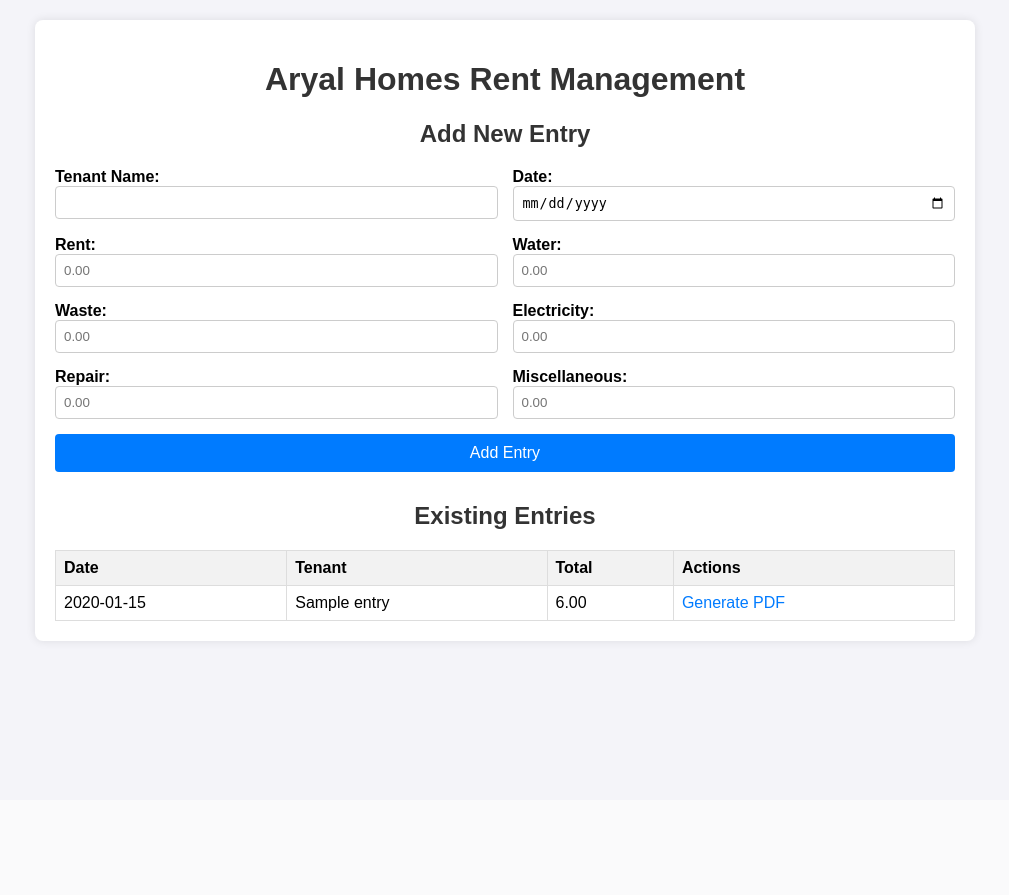
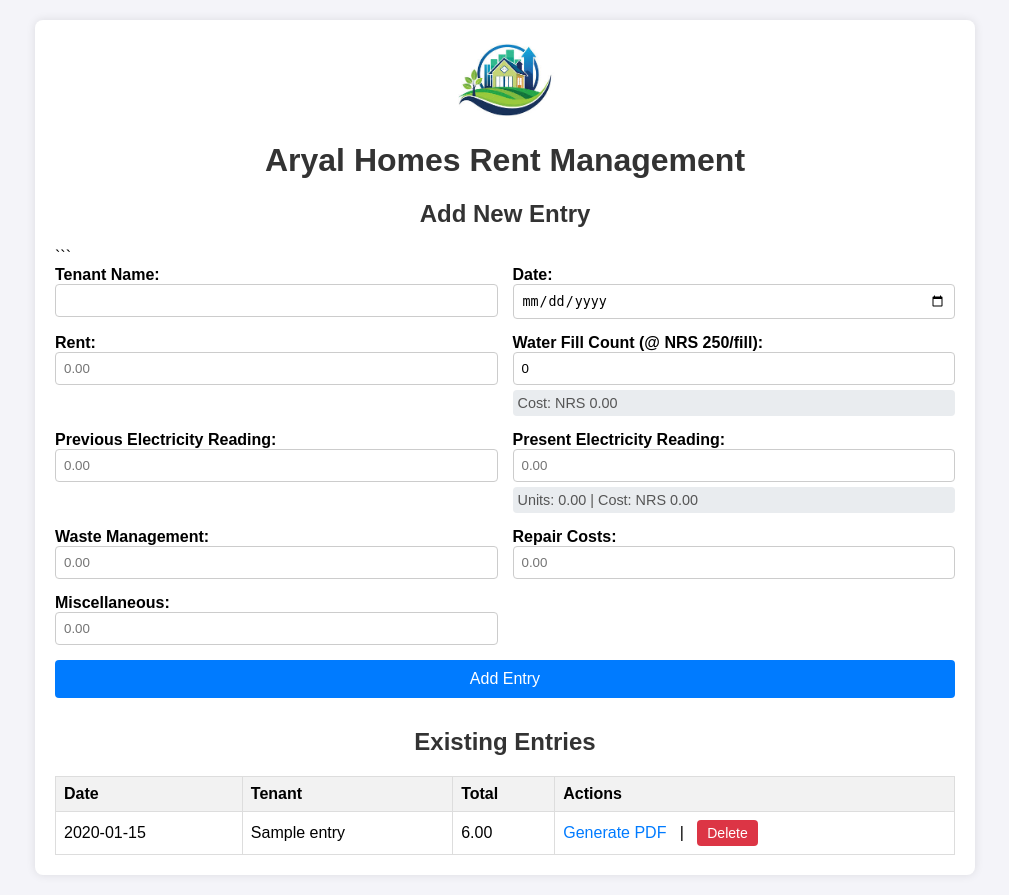
Before and after one commit to badalaryal11/aryal-homes-rent-manager, a Flask app: page / in a window 1280 px wide. Shown: the whole page, without its empty margins (135-1144 px from the left). Before the commit the page ends 644 px from the top, so only its background shows below. Run offline with Flask 3, Linux system fonts and the light colour scheme; tables that the repository leaves empty hold one stand-in row (values such as "Sample post").

Commit message:
bug fixes and changes to ui

````diff
--- a/app.py
+++ b/app.py
@@ -1,31 +1,45 @@
 # app.py
+
 import os
-# from flask import Flask, render_template, request, redirect, url_for, Response
-from flask import Flask, render_template, request, send_file, redirect, url_for, Response, make_response
-from flask import make_response
+import io
+from datetime import datetime
+
+from flask import Flask, render_template, request, redirect, url_for, send_file
 from flask_sqlalchemy import SQLAlchemy
-from datetime import datetime
-from fpdf import FPDF
-import io
+
+# --- ReportLab Imports ---
+from reportlab.pdfgen import canvas
+from reportlab.lib.pagesizes import letter
+from reportlab.lib import colors
+from reportlab.lib.units import inch
+from reportlab.pdfbase import pdfmetrics
+from reportlab.pdfbase.ttfonts import TTFont
 
 # --- App and Database Configuration ---
 app = Flask(__name__)
-# Defines the path for the SQLite database file
 basedir = os.path.abspath(os.path.dirname(__file__))
 app.config['SQLALCHEMY_DATABASE_URI'] = 'sqlite:///' + os.path.join(basedir, 'rent.db')
 app.config['SQLALCHEMY_TRACK_MODIFICATIONS'] = False
 db = SQLAlchemy(app)
 
 # --- Database Model Definition ---
-# This class defines the structure of our database table.
+# UPDATED: Changed 'water' to 'water_fill_count' and added 'water_cost'
 class RentEntry(db.Model):
     id = db.Column(db.Integer, primary_key=True)
     tenant_name = db.Column(db.String(100), nullable=False)
     entry_date = db.Column(db.Date, nullable=False, default=datetime.utcnow)
     rent = db.Column(db.Float, nullable=False, default=0)
-    water = db.Column(db.Float, nullable=False, default=0)
+
+    # New: Store the count, then calculate the cost
+    water_fill_count = db.Column(db.Integer, nullable=False, default=0)
+    water = db.Column(db.Float, nullable=False, default=0) # This will store the CALCULATED water cost
+
     waste = db.Column(db.Float, nullable=False, default=0)
+
+    electricity_previous_reading = db.Column(db.Float, nullable=False, default=0)
+    electricity_present_reading = db.Column(db.Float, nullable=False, default=0)
     electricity = db.Column(db.Float, nullable=False, default=0)
+
     repair = db.Column(db.Float, nullable=False, default=0)
     misc = db.Column(db.Float, nullable=False, default=0)
 
@@ -37,163 +51,42 @@
     def __repr__(self):
         return f'<RentEntry for {self.tenant_name}>'
 
-# --- PDF Generation Class ---
-# A helper class to create the PDF invoice.
-class PDF(FPDF):
-    def header(self):
-        self.set_font('Arial', 'B', 15)
-        self.cell(0, 10, 'Aryal Homes - Rent Invoice', 0, 1, 'C')
-        self.ln(10) # Line break
-
-    def footer(self):
-        self.set_y(-15)
-        self.set_font('Arial', 'I', 8)
-        self.cell(0, 10, f'Page {self.page_no()}', 0, 0, 'C')
-
 # --- Web Routes ---
 @app.route('/', methods=['GET', 'POST'])
 def index():
-    # If the form is submitted...
     if request.method == 'POST':
-        # Get data from the form, converting to float and handling empty values
-        tenant_name = request.form['tenant_name']
-        entry_date = datetime.strptime(request.form['entry_date'], '%Y-%m-%d').date()
-        rent = float(request.form.get('rent') or 0)
-        water = float(request.form.get('water') or 0)
-        waste = float(request.form.get('waste') or 0)
-        electricity = float(request.form.get('electricity') or 0)
-        repair = float(request.form.get('repair') or 0)
-        misc = float(request.form.get('misc') or 0)
+        # --- UPDATED: Water Calculation Logic ---
+        water_fill_count = int(request.form.get('water_fill_count') or 0)
+        water_cost = water_fill_count * 250 # Price is Nrs. 250 per fill
 
-        # Create a new entry and add it to the database
+        previous_reading = float(request.form.get('electricity_previous_reading') or 0)
+        present_reading = float(request.form.get('electricity_present_reading') or 0)
+        units_consumed = 0
+        if present_reading >= previous_reading:
+            units_consumed = present_reading - previous_reading
+        electricity_cost = units_consumed * 13 # Price is Nrs. 13 per unit
+
         new_entry = RentEntry(
-            tenant_name=tenant_name,
-            entry_date=entry_date,
-            rent=rent,
-            water=water,
-            waste=waste,
-            electricity=electricity,
-            repair=repair,
-            misc=misc
+            tenant_name=request.form['tenant_name'],
+            entry_date=datetime.strptime(request.form['entry_date'], '%Y-%m-%d').date(),
+            rent=float(request.form.get('rent') or 0),
+
+            water_fill_count=water_fill_count, # Store the count
+            water=water_cost,                   # Store the calculated cost
+
+            waste=float(request.form.get('waste') or 0),
+            electricity_previous_reading=previous_reading,
+            electricity_present_reading=present_reading,
+            electricity=electricity_cost,
+            repair=float(request.form.get('repair') or 0),
+            misc=float(request.form.get('misc') or 0)
         )
         db.session.add(new_entry)
         db.session.commit()
         return redirect(url_for('index'))
 
-    # If it's a GET request, just show the page with all entries
     all_entries = RentEntry.query.order_by(RentEntry.entry_date.desc()).all()
     return render_template('index.html', entries=all_entries)
-
-
-# In app.py
-
-# ... (keep all your other imports and code) ...
-
-# In app.py
-
-# ... (keep all your other imports and code) ...
-
-# In app.py
-
-# Ensure you have 'send_file' imported, and 'io' is no longer needed if you remove it from the imports.
-
-# ... (rest of your app.py, including app config, RentEntry model, PDF class, and index route) ...
-
-
-# In app.py
-
-
-
-# ... (rest of your app.py, including app config, RentEntry model, PDF class, and index route) ...
-
-
-@app.route('/generate_pdf/<int:entry_id>')
-def generate_pdf(entry_id):
-    # Find the specific entry in the database
-    entry = RentEntry.query.get_or_404(entry_id)
-
-    pdf = PDF()
-
-    # Add the Unicode font and set it for different styles
-    try:
-        if not os.path.exists("DejaVuSans.ttf"):
-            # Provide a more specific error for the log and return, but try to proceed with Arial
-            app.logger.error("DejaVuSans.ttf not found in the project directory. Falling back to Arial.")
-            pdf.set_font("Arial", size=12) # Fallback if font file is not found
-            pdf.add_page()
-            pdf.cell(0, 10, "Warning: DejaVuSans.ttf not found. Using Arial font. Non-ASCII characters may not display correctly.", 0, 1)
-        else:
-            pdf.add_font("DejaVu", style="", fname="DejaVuSans.ttf")
-            pdf.add_font("DejaVu", style="B", fname="DejaVuSans.ttf")
-            pdf.set_font("DejaVu", size=12) # Default to regular
-    except Exception as e:
-        # Catch any other font loading issues
-        app.logger.error(f"Error loading DejaVuSans.ttf font: {e}. Falling back to Arial.")
-        pdf.set_font("Arial", size=12)
-        pdf.add_page()
-        pdf.cell(0, 10, f"Warning: Error loading DejaVuSans.ttf: {e}. Using Arial font. Non-ASCII characters may not display correctly.", 0, 1)
-
-    # Add content to the PDF - ensure a page is added before drawing cells
-    if not pdf.page: # Check if a page has already been added by the error handling
-         pdf.add_page()
-
-    # Use the font that was successfully set (DejaVu or Arial fallback)
-    # Be careful to use only the 'B' style if DejaVu was successfully loaded.
-    current_font_name = pdf.font_family # Get the currently active font family
-
-    pdf.set_font(current_font_name, style='', size=12) # Set to regular for tenant name etc.
-    pdf.cell(0, 10, f'Tenant Name: {entry.tenant_name}', 0, 1)
-    pdf.cell(0, 10, f'Date: {entry.entry_date.strftime("%B %d, %Y")}', 0, 1)
-    pdf.ln(5)
-
-    # Set to bold for categories, if bold was added for the current font
-    if current_font_name == "DejaVu":
-        pdf.set_font("DejaVu", style='B', size=12)
-    else: # If Arial or other fallback, just use default bold if available or regular
-        pdf.set_font(current_font_name, style='B', size=12)
-
-    pdf.cell(95, 10, 'Category', 1, 0, 'C')
-    pdf.cell(95, 10, 'Amount (NPR)', 1, 1, 'C')
-
-    pdf.set_font(current_font_name, style='', size=12) # Revert to regular for data
-    charges = {
-        'Rent': entry.rent, 'Water': entry.water, 'Waste Management': entry.waste,
-        'Electricity': entry.electricity, 'Repair Costs': entry.repair, 'Miscellaneous': entry.misc
-    }
-    for category, amount in charges.items():
-        pdf.cell(95, 10, f'  {category}', 1, 0)
-        pdf.cell(95, 10, f'  {amount:,.2f}', 1, 1)
-
-    # Set to bold for total, if bold was added for the current font
-    if current_font_name == "DejaVu":
-        pdf.set_font("DejaVu", style='B', size=12)
-    else:
-        pdf.set_font(current_font_name, style='B', size=12)
-
-    pdf.cell(95, 10, '  Total Amount', 1, 0)
-    pdf.cell(95, 10, f'  {entry.total:,.2f}', 1, 1)
-
-    # --- THE CORRECT fpdf2 + io.BytesIO + send_file APPROACH ---
-    try:
-        buffer = io.BytesIO()
-        # This is the correct way for fpdf2 to write its content into a BytesIO buffer
-        pdf.output(dest=buffer)
-        buffer.seek(0) # IMPORTANT: Rewind the buffer to the beginning for reading
-
-        filename = f'invoice_{entry.tenant_name}_{entry.entry_date}.pdf'
-
-        return send_file(
-            buffer,
-            mimetype='application/pdf',
-            as_attachment=True,
-            download_name=filename,
-            last_modified=datetime.now()
-        )
-
-    except Exception as e:
-        app.logger.error(f"Error during PDF output or send_file for entry {entry_id}: {e}")
-        return f"An error occurred during PDF generation/sending: {e}", 500
-
 
 @app.route('/delete/<int:entry_id>', methods=['POST'])
 def delete_entry(entry_id):
@@ -202,26 +95,156 @@
     db.session.commit()
     return redirect(url_for('index'))
 
+# In app.py
 
-# This part runs the app
+# ... (keep all your other imports and code) ...
+
+@app.route('/generate_pdf/<int:entry_id>')
+def generate_pdf(entry_id):
+    entry = RentEntry.query.get_or_404(entry_id)
+
+    buffer = io.BytesIO()
+    p = canvas.Canvas(buffer, pagesize=letter)
+    width, height = letter
+
+    # --- Register Fonts ---
+    font_path = "DejaVuSans.ttf"
+    main_font = 'Helvetica'
+
+    if os.path.exists(font_path):
+        try:
+            pdfmetrics.registerFont(TTFont('DejaVu', font_path))
+            pdfmetrics.registerFont(TTFont('DejaVu-Bold', font_path))
+            pdfmetrics.registerFont(TTFont('DejaVu-Italic', font_path))
+            pdfmetrics.registerFont(TTFont('DejaVu-BoldItalic', font_path))
+            main_font = 'DejaVu'
+        except Exception as e:
+            app.logger.error(f"ReportLab: Error registering DejaVuSans.ttf: {e}. Falling back to Helvetica.")
+            main_font = 'Helvetica'
+    else:
+        app.logger.error("ReportLab: DejaVuSans.ttf not found. Using Helvetica.")
+        main_font = 'Helvetica'
+
+    # --- PDF Content Drawing ---
+
+    logo_path = "static/logo.jpeg"
+    logo_height_points = 0.8 * inch # Define desired height for the logo (0.8 inches)
+    logo_width_points = 0.8 * inch # Define desired width for the logo (0.8 inches)
+
+    # --- NEW: DRAW THE LOGO WITH CORRECTED POSITIONING ---
+    if os.path.exists(logo_path):
+        # Calculate Y position: height - top_margin - logo_height
+        # This places the TOP of the logo at (height - top_margin)
+        top_margin = 0.75 * inch
+        logo_y_position = height - top_margin - logo_height_points
+
+        # Calculate X position to center it (optional, you can keep it left if preferred)
+        # For left alignment, use x=1*inch
+        logo_x_position = (width - logo_width_points) / 2.0 # Center horizontally
+
+        p.drawImage(logo_path,
+                    x=logo_x_position, # Centered X position
+                    y=logo_y_position, # Corrected Y position for the top alignment
+                    width=logo_width_points,
+                    height=logo_height_points, # Specify height explicitly for better control
+                    preserveAspectRatio=True,
+                    mask='auto')
+
+        # Adjust vertical spacing after the logo
+        y_offset_after_logo = top_margin + logo_height_points + 0.2*inch # Space after logo
+    else:
+        y_offset_after_logo = 1.0 * inch # Default top margin if no logo
+
+    # Invoice Title (adjusted to be below the logo)
+    p.setFont(f"{main_font}-Bold", 16)
+    p.drawCentredString(width / 2.0, height - y_offset_after_logo, "Aryal Homes - Rent Invoice")
+
+    # Start main content further down to avoid overlapping with logo/title
+    start_content_y = height - y_offset_after_logo - 0.5*inch # Adjust this value as needed
+
+    p.setFont(main_font, 11)
+    p.drawString(1*inch, start_content_y, f"Tenant Name: {entry.tenant_name}")
+    p.drawString(1*inch, start_content_y - 0.2*inch, f"Invoice Date: {entry.entry_date.strftime('%B %d, %Y')}")
+
+    # --- The rest of the function (adjust y_position start) ---
+    y_position = start_content_y - 0.7*inch # Adjusted start position for table
+
+    table_left_margin = 1*inch
+    table_right_margin = width - 1*inch
+
+    p.setFont(f"{main_font}-Bold", 12)
+    p.drawString(table_left_margin, y_position, "Category")
+    p.drawRightString(table_right_margin, y_position, "Amount (NRS)")
+    y_position -= 0.2*inch
+    p.line(table_left_margin, y_position, table_right_margin, y_position)
+    y_position -= 0.25*inch
+
+    p.setFont(main_font, 11)
+    charges = [("Rent", entry.rent)]
+    for category, amount in charges:
+        p.drawString(table_left_margin, y_position, category)
+        p.drawRightString(table_right_margin, y_position, f"{amount:,.2f}")
+        y_position -= 0.25*inch
+
+    p.setFont(f"{main_font}-Bold", 11)
+    p.drawString(table_left_margin, y_position, "Water Details")
+    y_position -= 0.25*inch
+    p.setFont(main_font, 10)
+    p.drawString(table_left_margin + 0.2*inch, y_position, f"Times Filled: {entry.water_fill_count} @ NRS 250.00/fill")
+    y_position -= 0.25*inch
+    p.setFont(main_font, 11)
+    p.drawString(table_left_margin, y_position, "Water Cost")
+    p.drawRightString(table_right_margin, y_position, f"{entry.water:,.2f}")
+    y_position -= 0.25*inch
+
+    units_consumed = entry.electricity_present_reading - entry.electricity_previous_reading
+    p.setFont(f"{main_font}-Bold", 11)
+    p.drawString(table_left_margin, y_position, "Electricity Details")
+    y_position -= 0.25*inch
+    p.setFont(main_font, 10)
+    p.drawString(table_left_margin + 0.2*inch, y_position, f"Present Reading: {entry.electricity_present_reading:,.2f}")
+    y_position -= 0.20*inch
+    p.drawString(table_left_margin + 0.2*inch, y_position, f"Previous Reading: {entry.electricity_previous_reading:,.2f}")
+    y_position -= 0.20*inch
+    p.drawString(table_left_margin + 0.2*inch, y_position, f"Units Consumed: {units_consumed:,.2f} units @ NRS 13.00/unit")
+    y_position -= 0.25*inch
+    p.setFont(main_font, 11)
+    p.drawString(table_left_margin, y_position, "Electricity Cost")
+    p.drawRightString(table_right_margin, y_position, f"{entry.electricity:,.2f}")
+    y_position -= 0.25*inch
+
+    other_charges = [
+        ("Waste Management", entry.waste),
+        ("Repair Costs", entry.repair),
+        ("Miscellaneous", entry.misc),
+    ]
+    for category, amount in other_charges:
+        p.drawString(table_left_margin, y_position, category)
+        p.drawRightString(table_right_margin, y_position, f"{amount:,.2f}")
+        y_position -= 0.25*inch
+
+    y_position -= 0.2*inch
+    p.line(table_left_margin, y_position, table_right_margin, y_position)
+    y_position -= 0.25*inch
+    p.setFont(f"{main_font}-Bold", 12)
+    p.drawString(table_left_margin, y_position, "Total Amount Due")
+    p.drawRightString(table_right_margin, y_position, f"{entry.total:,.2f}")
+
+    p.showPage()
+    p.save()
+    buffer.seek(0)
+
+    filename = f'invoice_{entry.tenant_name}_{entry.entry_date}.pdf'
+
+    return send_file(
+        buffer,
+        mimetype='application/pdf',
+        as_attachment=True,
+        download_name=filename
+    )
+
+# --- Main Execution ---
 if __name__ == '__main__':
     with app.app_context():
-        # This will create the database file and table if they don't exist
         db.create_all()
-    app.run(debug=True) # debug=True allows you to see errors and auto-reloads the server
-
-# --- IGNORE ---
-# --- FINAL, ROBUST METHod-
-
-    # 1. Generate the PDF output as bytes.
-    #    The output() method already returns a bytes-like object.
-    #pdf_output = pdf.output()
-
-    # 2. Use make_response to create a response object from the bytes.
-    #response = make_response(pdf_output)
-
-    # 3. Set the appropriate headers to tell the browser it's a downloadable PDF.
-   # response.headers['Content-Type'] = 'application/pdf'
-    #response.headers['Content-Disposition'] = f'attachment;filename=invoice_{entry.tenant_name}_{entry.entry_date}.pdf'
-
-    #return response
+    app.run(debug=True)
--- a/templates/index.html
+++ b/templates/index.html
@@ -1,9 +1,13 @@
 <!DOCTYPE html>
 <html lang="en">
 <head>
-    <meta charset="UTF-8">
-    <meta name="viewport" content="width=device-width, initial-scale=1.0">
-    <title>Aryal Homes - Rent Management</title>
+    <div class="container">
+        <img src="{{ url_for('static', filename='logo.jpeg') }}" alt="Aryal Homes Logo" style="width: 100px; display: block; margin: 0 auto 15px;">
+
+        <h1>Aryal Homes Rent Management</h1>
+
+        <h2>Add New Entry</h2>
+        ```
     <style>
         body { font-family: Arial, sans-serif; margin: 20px; background-color: #f4f4f9; }
         h1, h2 { color: #333; text-align: center; }
@@ -19,13 +23,13 @@
         tr:nth-child(even) { background-color: #f9f9f9; }
         a { color: #007BFF; text-decoration: none; }
         a:hover { text-decoration: underline; }
+        .delete-btn { background-color: #dc3545; color: white; border: none; padding: 5px 10px; border-radius: 4px; cursor: pointer; font-size: 14px; }
+        .summary-info { font-size: 0.9em; color: #555; margin-top: 5px; background-color: #e9ecef; padding: 5px; border-radius: 4px;}
+        .summary-info.error { color: red; }
     </style>
 </head>
 <body>
-    <div class="container">
-        <h1>Aryal Homes Rent Management</h1>
 
-        <h2>Add New Entry</h2>
         <form action="/" method="POST">
             <div>
                 <label for="tenant_name">Tenant Name:</label>
@@ -40,25 +44,32 @@
                 <input type="number" id="rent" name="rent" step="0.01" placeholder="0.00">
             </div>
             <div>
-                <label for="water">Water:</label>
-                <input type="number" id="water" name="water" step="0.01" placeholder="0.00">
+                <label for="water_fill_count">Water Fill Count (@ NRS 250/fill):</label>
+                <input type="number" id="water_fill_count" name="water_fill_count" step="1" min="0" value="0" oninput="calculateWater()">
+                <div id="water-summary" class="summary-info">Cost: NRS 0.00</div>
             </div>
             <div>
-                <label for="waste">Waste:</label>
+                <label for="electricity_previous_reading">Previous Electricity Reading:</label>
+                <input type="number" id="electricity_previous_reading" name="electricity_previous_reading" step="0.01" placeholder="0.00" oninput="calculateElectricity()">
+            </div>
+            <div>
+                <label for="electricity_present_reading">Present Electricity Reading:</label>
+                <input type="number" id="electricity_present_reading" name="electricity_present_reading" step="0.01" placeholder="0.00" oninput="calculateElectricity()">
+                <div id="electricity-summary" class="summary-info">Units: 0.00 | Cost: NRS 0.00</div>
+            </div>
+            <div>
+                <label for="waste">Waste Management:</label>
                 <input type="number" id="waste" name="waste" step="0.01" placeholder="0.00">
             </div>
             <div>
-                <label for="electricity">Electricity:</label>
-                <input type="number" id="electricity" name="electricity" step="0.01" placeholder="0.00">
-            </div>
-            <div>
-                <label for="repair">Repair:</label>
+                <label for="repair">Repair Costs:</label>
                 <input type="number" id="repair" name="repair" step="0.01" placeholder="0.00">
             </div>
             <div>
                 <label for="misc">Miscellaneous:</label>
                 <input type="number" id="misc" name="misc" step="0.01" placeholder="0.00">
             </div>
+
             <button type="submit">Add Entry</button>
         </form>
 
@@ -80,11 +91,59 @@
                     <td>{{ "%.2f"|format(entry.total) }}</td>
                     <td>
                         <a href="{{ url_for('generate_pdf', entry_id=entry.id) }}">Generate PDF</a>
+                        &nbsp;&nbsp;|&nbsp;&nbsp;
+                        <form action="{{ url_for('delete_entry', entry_id=entry.id) }}" method="POST" style="display:inline;">
+                            <button type="submit" onclick="return confirm('Are you sure you want to delete this entry?');" class="delete-btn">
+                                Delete
+                            </button>
+                        </form>
                     </td>
                 </tr>
                 {% endfor %}
             </tbody>
         </table>
     </div>
+
+    <script>
+        const WATER_PRICE_PER_FILL = 250;
+        const ELECTRICITY_PRICE_PER_UNIT = 13;
+
+        function calculateWater() {
+            const fillCount = parseInt(document.getElementById('water_fill_count').value) || 0;
+            const summaryDiv = document.getElementById('water-summary');
+
+            if (fillCount < 0) {
+                summaryDiv.textContent = "Fill count cannot be negative.";
+                summaryDiv.classList.add('error');
+                return;
+            }
+            summaryDiv.classList.remove('error');
+            const cost = fillCount * WATER_PRICE_PER_FILL;
+            summaryDiv.textContent = `Cost: NRS ${cost.toFixed(2)}`;
+        }
+
+        function calculateElectricity() {
+            const prevReading = parseFloat(document.getElementById('electricity_previous_reading').value) || 0;
+            const presReading = parseFloat(document.getElementById('electricity_present_reading').value) || 0;
+            const summaryDiv = document.getElementById('electricity-summary');
+
+            if (presReading < prevReading) {
+                summaryDiv.textContent = "Present reading cannot be less than previous.";
+                summaryDiv.classList.add('error');
+                return;
+            }
+            summaryDiv.classList.remove('error');
+            const units = presReading - prevReading;
+            const cost = units * ELECTRICITY_PRICE_PER_UNIT;
+
+            summaryDiv.textContent = `Units: ${units.toFixed(2)} | Cost: NRS ${cost.toFixed(2)}`;
+        }
+
+        // Initialize calculations on page load for any default values
+        document.addEventListener('DOMContentLoaded', () => {
+            calculateWater();
+            calculateElectricity();
+        });
+    </script>
 </body>
 </html>
````
Also changed, not shown: test_fpdf2_integrity.py (added, +56 -0 lines), Static/logo.jpeg (added), rent.db, 3 other files.
